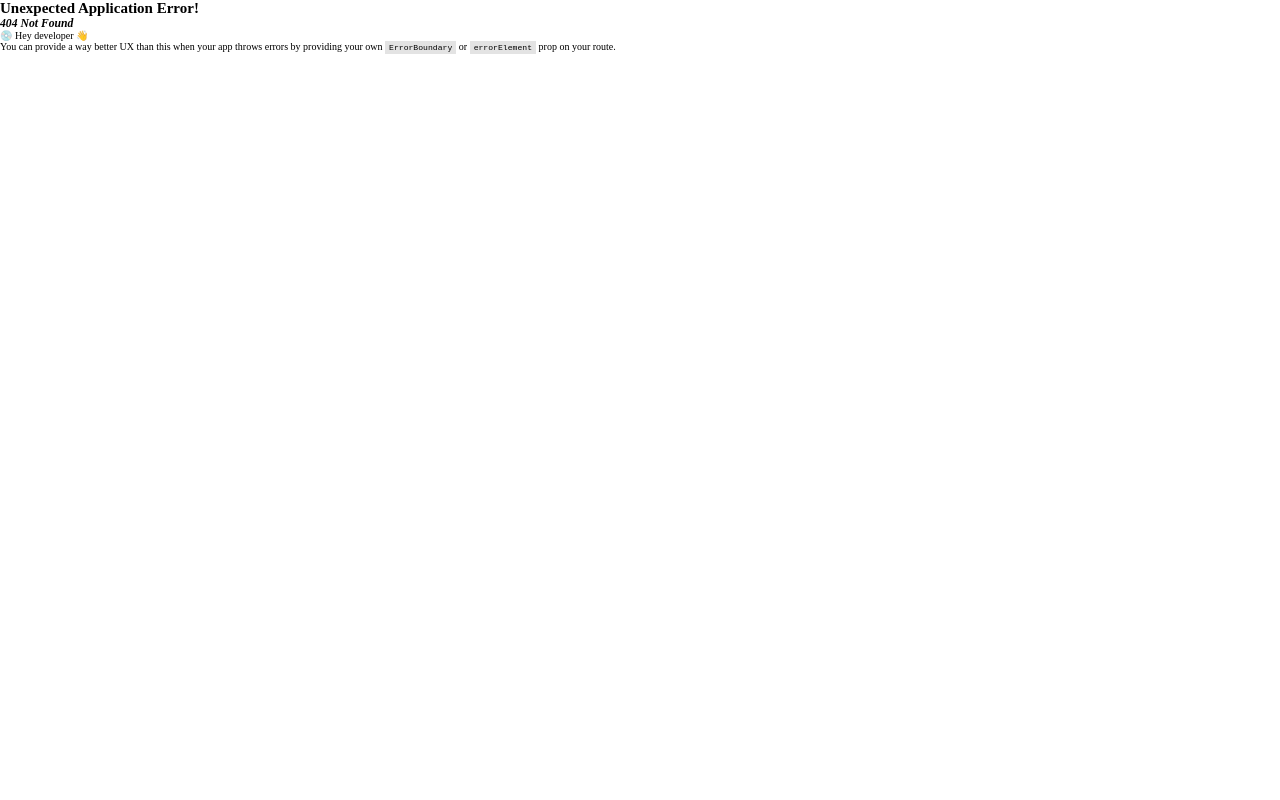
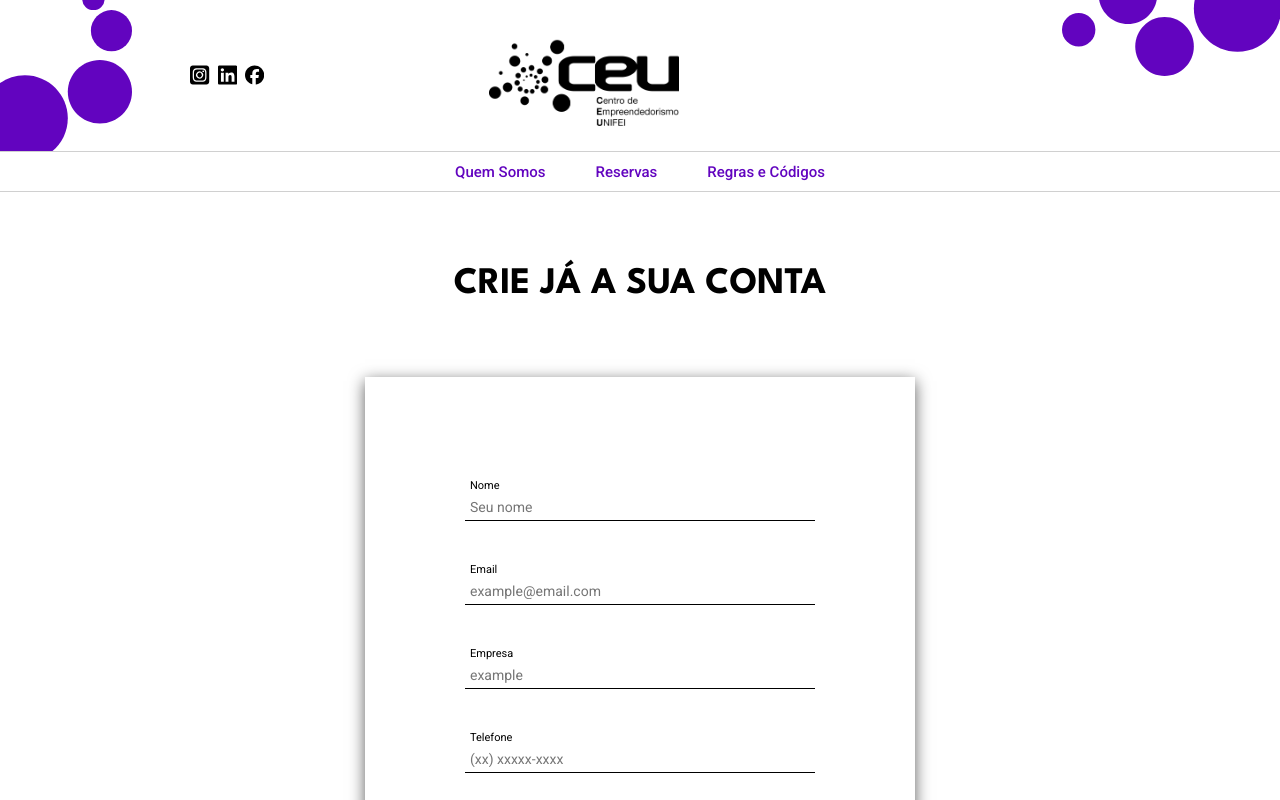
Before and after one commit to CEUnifei/site-frontend, a React (Create React App) app: page /register in a window 1280 px wide. Before the commit this address had no page. Built offline with nearby package versions, Linux system fonts and the light colour scheme; a web font is replaced by a local one.

Commit message:
Página de criação de usuários

```diff
--- a/package.json
+++ b/package.json
@@ -13,12 +13,15 @@
     "@testing-library/jest-dom": "^5.17.0",
     "@testing-library/react": "^13.4.0",
     "@testing-library/user-event": "^13.5.0",
+    "axios": "^1.7.9",
     "date-fns": "^4.1.0",
     "dayjs": "^1.11.13",
     "dayjs-plugin-utc": "^0.1.2",
     "react": "^18.3.1",
     "react-dom": "^18.3.1",
+    "react-hook-form": "^7.54.2",
     "react-icons": "^5.3.0",
+    "react-query": "^3.39.3",
     "react-router-dom": "^6.26.2",
     "react-scripts": "5.0.1",
     "sonner": "^1.5.0",
--- a/src/App.js
+++ b/src/App.js
@@ -5,9 +5,12 @@ import Header from './Components/Header';
 import { Toaster } from 'sonner'
 import "./App.css"
 import { Outlet } from 'react-router-dom';
+import { QueryClient, QueryClientProvider } from 'react-query';
 
 function App() {
+  const queryClient = new QueryClient();
   return (
+    <QueryClientProvider client={queryClient}>
       <ThemeProvider theme={theme}>
         <Toaster richColors position='bottom-right' toastOptions={{
         className: 'my-toast',
@@ -15,6 +18,7 @@ function App() {
         <Header />
         <Outlet />
       </ThemeProvider>
+    </QueryClientProvider>
   );
 }
 
--- a/src/Components/InputForm.jsx
+++ b/src/Components/InputForm.jsx
@@ -1,10 +1,10 @@
-import "./input.css"
+import "./input.css";
 
-export default function InputForm({label, placeholder, htmlfor, type}) {
+export default function InputForm({ label, placeholder, type, name, register }) {
     return (
         <div className="inputForm">
-            <label htmlFor={htmlfor}>{label}</label>
-            <input type={type} placeholder={placeholder} required/>
+            <label>{label}</label>
+            <input type={type} placeholder={placeholder} name={name} {...register(name)} />
         </div>
-    )
+    );
 }
--- /dev/null
+++ b/src/Hooks/User.js
@@ -0,0 +1,15 @@
+import { useMutation } from "react-query";
+import axios from "axios";
+
+function createUser(userData) {
+    return axios.post(`${process.env.REACT_APP_DATABASE_URL}/user/add-user`, userData);
+}
+
+function useCreateUser(onSuccess, onError) {
+    return useMutation(createUser, {
+        onSuccess,
+        onError,
+    });
+}
+
+export default useCreateUser;
--- /dev/null
+++ b/src/Pages/Register/Register.jsx
@@ -0,0 +1,95 @@
+import { Box, Button, Container, Typography } from "@mui/material";
+import InputForm from "../../Components/InputForm";
+import { useForm } from "react-hook-form";
+import { DatePicker, LocalizationProvider } from "@mui/x-date-pickers";
+import { DemoContainer } from "@mui/x-date-pickers/internals/demo";
+import { AdapterDayjs } from "@mui/x-date-pickers/AdapterDayjs";
+import useCreateUser from "../../Hooks/User";
+import { useState } from "react";
+
+export default function Register() {
+    const {mutateAsync, isLoading} = useCreateUser()
+    const { register, handleSubmit, setValue} = useForm()
+    const [birthdate, setBirthdate] = useState(null);
+
+    function handleCreateUser(data) {
+        mutateAsync({...data})
+    }
+
+    return (
+        <Container className="reserva">
+            <Typography variant="h2" fontFamily="League Spartan">
+                crie já a sua conta
+            </Typography>
+            <Box margin="auto" className="form-reserva">
+                <form onSubmit={handleSubmit(handleCreateUser)}>
+                    <InputForm
+                        type="text"
+                        label="nome"
+                        name="name"
+                        placeholder="Seu nome"
+                        register={register}
+                    />
+                    <InputForm
+                        type="email"
+                        label="email"
+                        name="email"
+                        placeholder="example@email.com"
+                        register={register}
+                    />
+                    <InputForm
+                        type="text"
+                        label="empresa"
+                        name="company"
+                        placeholder="example"
+                        register={register}
+
+                    />
+                    <InputForm
+                        type="text"
+                        label="telefone"
+                        placeholder="(xx) xxxxx-xxxx"
+                        name="phone"
+                        register={register}
+
+                    />
+
+                    <LocalizationProvider dateAdapter={AdapterDayjs}>
+                        <DemoContainer components={['DatePicker']} sx={{ marginTop: 5 }}>
+                            <DatePicker
+                                label="Data de nascimento"
+                                format="DD/MM/YYYY"
+                                sx={{ width: '150px' }}
+                                onChange={(newValue) => {
+                                    setBirthdate(newValue);
+                                    setValue("birthdate", newValue?.format("YYYY-MM-DD"));
+                                }}
+                            />
+                        </DemoContainer>
+                    </LocalizationProvider>
+
+                    <InputForm
+                        type="password"
+                        label="senha"
+                        placeholder="Sua senha"
+                        name="password"
+                        register={register}
+                    />
+
+                    <Button
+                        type="submit"
+                        variant="contained"
+                        sx={{
+                            color: 'primary',
+                            padding: '2px 50px',
+                            fontSize: "1.4rem",
+                            marginTop: '40px',
+                        }}
+                    >
+                        { isLoading? '...' : 'Criar Conta'}
+                    </Button>
+                </form>
+            </Box>
+        </Container>
+    );
+}
--- a/src/index.js
+++ b/src/index.js
@@ -5,6 +5,7 @@ import reportWebVitals from './reportWebVitals';
 import { RouterProvider, createBrowserRouter } from 'react-router-dom';
 import Home from './Pages/Home/Home';
 import Coworking from './Pages/Coworking/Coworking';
+import Register from './Pages/Register/Register';
 
 const router = createBrowserRouter([
   {
@@ -18,6 +19,10 @@ const router = createBrowserRouter([
       {
         path: "/coworking",
         element: <Coworking />
+      },
+      {
+        path: "/register",
+        element: <Register />
       }
     ]
   }
```
Also changed, not shown: 2 other files (tests, documents, lock files or other folders). Lines whose indentation alone changed are shown as unchanged.
